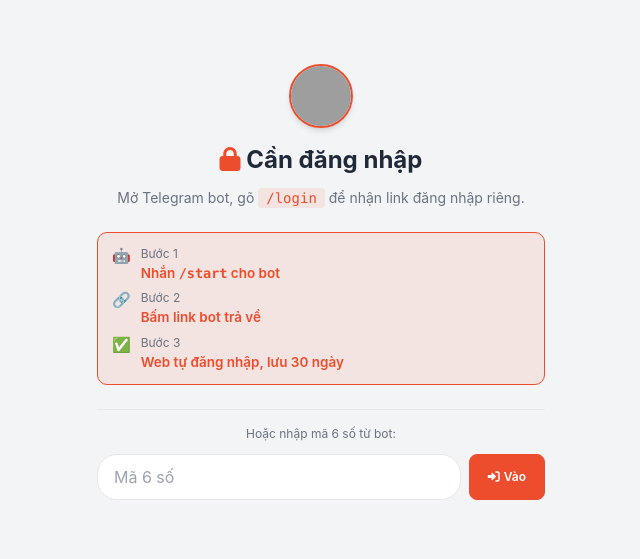
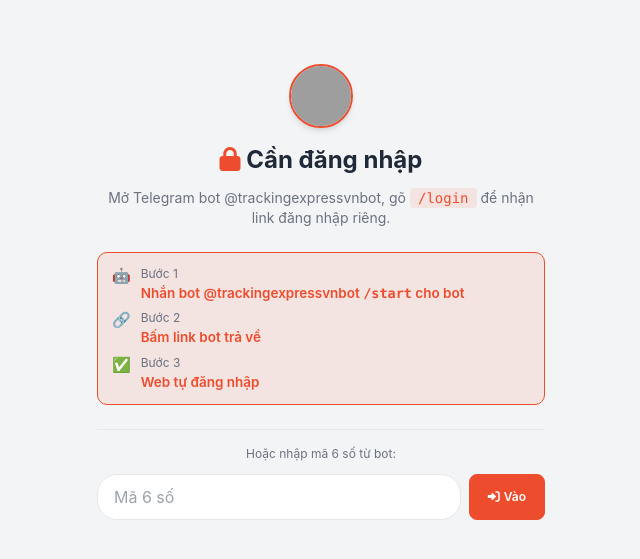
Before and after one commit to quangapit/tracking-express, a Flask app: page / in a window 1280 px wide. Shown: the top 559 px of the page, without its empty margins (319-959 px from the left). Run offline with Flask 3, Linux system fonts and the light colour scheme; some libraries are stand-ins or nearby versions; grey boxes are pictures that could not be loaded.

Commit message:
Update index.html

```diff
--- a/templates/index.html
+++ b/templates/index.html
@@ -73,7 +73,7 @@ pre.payload{background:var(--app-bg);border:1px solid var(--app-border);padding:
     <img src="https://i.imgur.com/ZqNPORQ.jpeg" alt="Logo" class="w-16 h-16 rounded-full mx-auto mb-4 shadow-md" style="border:2px solid var(--app-accent);">
     <h1 class="text-2xl font-bold mb-3"><i class="fas fa-lock" style="color:var(--app-accent);"></i> Cần đăng nhập</h1>
     <p class="text-sm text-muted mb-6">
-        Mở Telegram bot, gõ
+        Mở Telegram bot @trackingexpressvnbot, gõ
         <code class="px-2 py-0.5 rounded" style="background:var(--app-accent-soft);color:var(--app-accent);">/login</code>
         để nhận link đăng nhập riêng.
     </p>
@@ -81,9 +81,9 @@ pre.payload{background:var(--app-bg);border:1px solid var(--app-border);padding:
     {% if error %}<div class="error-box">{{ error }}</div>{% endif %}
 
     <div class="status-panel active text-left mb-6">
-        <div class="ico">🤖</div><div><div class="label">Bước 1</div><div class="value">Nhắn <code>/start</code> cho bot</div></div>
+        <div class="ico">🤖</div><div><div class="label">Bước 1</div><div class="value">Nhắn bot @trackingexpressvnbot <code>/start</code> cho bot</div></div>
         <div class="ico">🔗</div><div><div class="label">Bước 2</div><div class="value">Bấm link bot trả về</div></div>
-        <div class="ico">✅</div><div><div class="label">Bước 3</div><div class="value">Web tự đăng nhập, lưu 30 ngày</div></div>
+        <div class="ico">✅</div><div><div class="label">Bước 3</div><div class="value">Web tự đăng nhập</div></div>
     </div>
 
     <div style="border-top:1px solid var(--app-border);padding-top:16px;">
```
